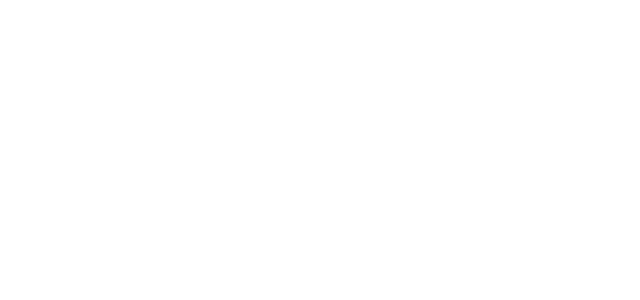
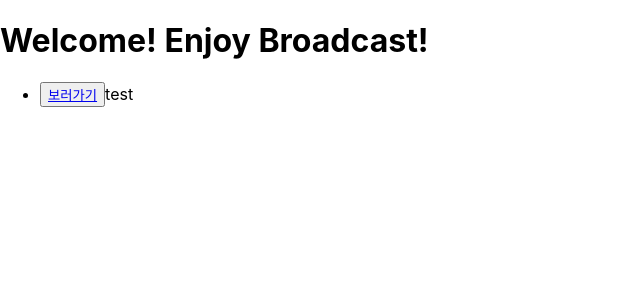
Before and after one commit to luck1306/broadcast-demo, a React (Create React App) app in the folder live-platform-test-client/: page /broadcast-list in a window 1280 px wide. Before the commit this address had no page. Shown: the top 300 px of the page, without its empty margins (0-640 px from the left). Built offline with nearby package versions, Linux system fonts and the light colour scheme.

Commit message:
[create] viewer's base create

```diff
--- a/live-platform-test-client/src/App.js
+++ b/live-platform-test-client/src/App.js
@@ -6,6 +6,7 @@
 import RootPage from "./component/page/RootPage.jsx";
 import { useState } from "react";
 import ViewerPage from "./component/page/ViewerPage.jsx";
+import BroadcastViewer from "./component/common/viewer/BroadCastViewer.jsx";
 
 function App() {
   const [isStreamer, setIsStreamer] = useState(false);
@@ -19,7 +20,8 @@
           path="/broadcast"
           element={<TestWebRtc isStreamer={isStreamer} />}
         />
-        <Route path="/viewer" element={<ViewerPage />} />
+        <Route path="/broadcast-list" element={<ViewerPage />} />
+        <Route path="/broadcast/:channelName" element={<BroadcastViewer />} />
       </Routes>
     </BrowserRouter>
   );
--- /dev/null
+++ b/live-platform-test-client/src/component/common/viewer/BroadCastViewer.jsx
@@ -0,0 +1,13 @@
+import { useParams } from "react-router-dom";
+
+const BroadcastViewer = () => {
+  const { channelName } = useParams();
+  return (
+    <>
+      <h1>여긴 {channelName}의 방송입니다.</h1>
+      <video id="remotePlayer" style={{ width: 640, height: 480 }}></video>
+    </>
+  );
+};
+
+export default BroadcastViewer;
--- /dev/null
+++ b/live-platform-test-client/src/component/common/viewer/BroadcastList.jsx
@@ -0,0 +1,12 @@
+import { Link } from "react-router-dom";
+
+const BroadcastList = (props) => {
+    return (
+        <li>
+            <button><Link to={`/broadcast/${props.channelName}`}>보러가기</Link></button>
+            <span>{props.channelName}</span>
+        </li>
+    );
+}
+
+export default BroadcastList;
--- a/live-platform-test-client/src/component/page/ViewerPage.jsx
+++ b/live-platform-test-client/src/component/page/ViewerPage.jsx
@@ -1,11 +1,19 @@
-import React from "react";
+import BroadcastList from "../common/viewer/BroadcastList";
 
 const ViewerPage = () => {
-    return (
+  return (
     <>
-    <h1>Viewer Page</h1>
-    <p>viewr page</p>
-    </>);
-}
+      <h1>Welcome! Enjoy Broadcast!</h1>
+      <div className="broadcast-list">
+        <ul>
+          <BroadcastList channelName={"test"}></BroadcastList>
+          {/* <BroadcastList channelName={"calm-down-man"}></BroadcastList>
+          <BroadcastList channelName={"God-Chgang-seop"}></BroadcastList>
+          <BroadcastList channelName={"Faker"}></BroadcastList> */}
+        </ul>
+      </div>
+    </>
+  );
+};
 
 export default ViewerPage;
```
